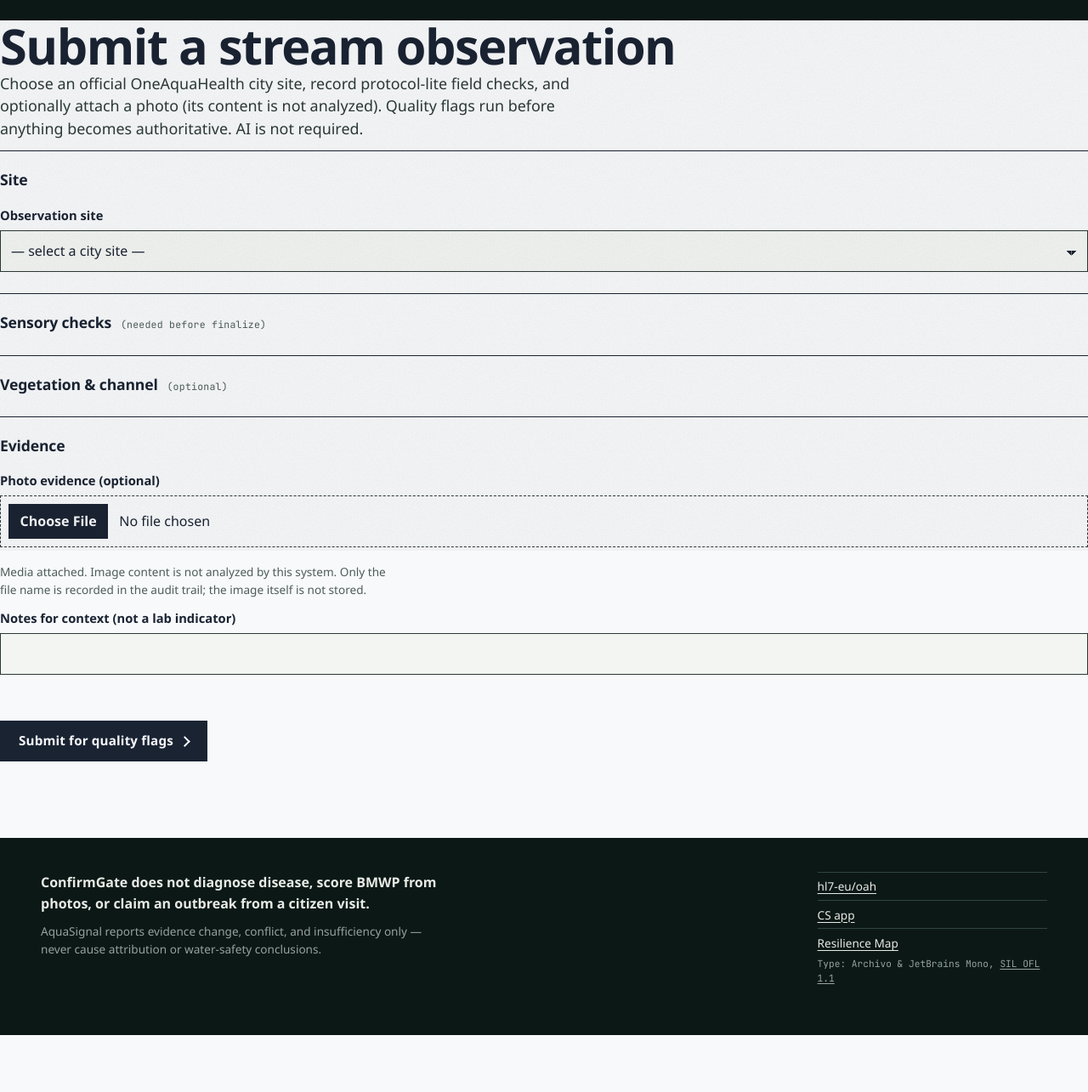
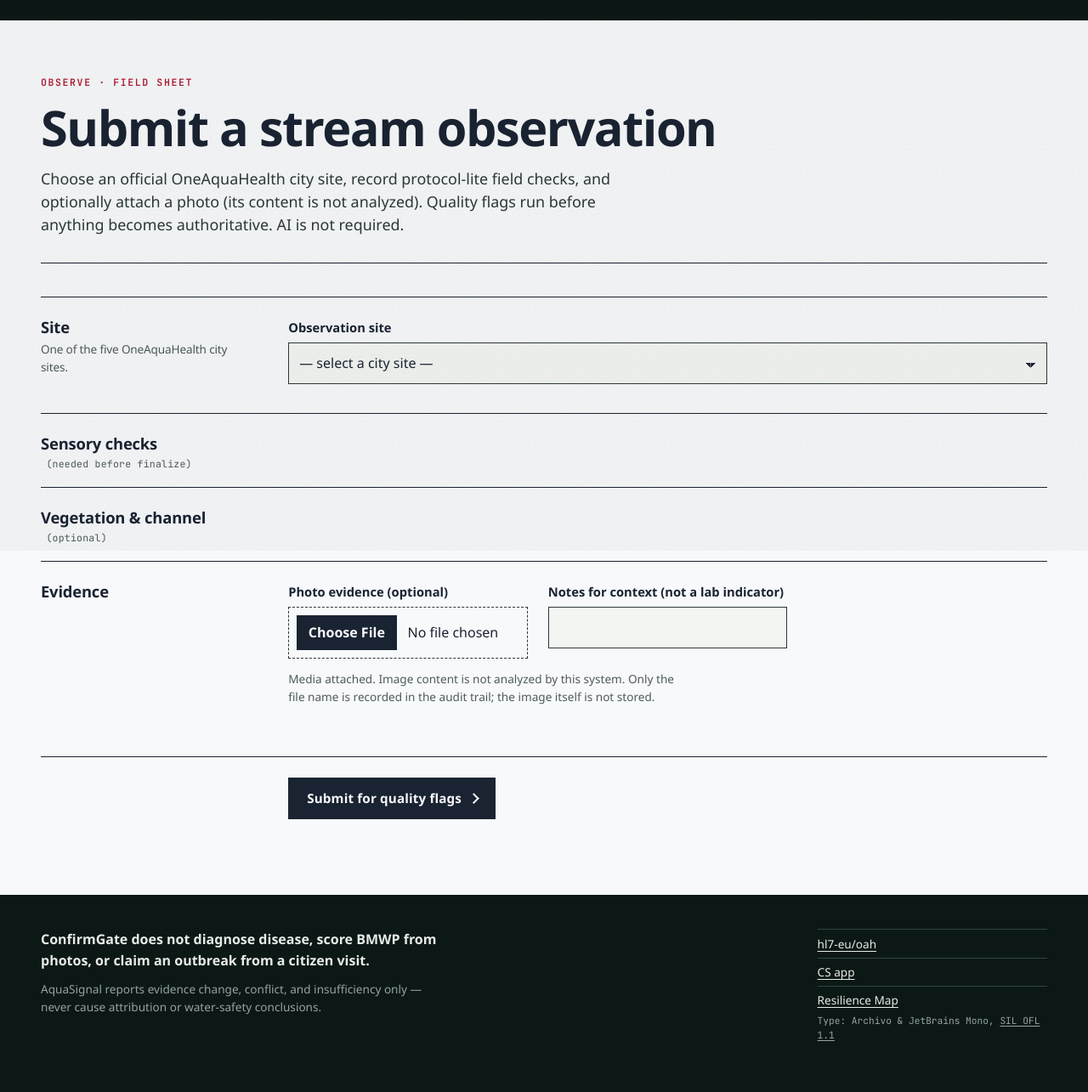
Before and after one commit to CodewithJha/aquasignal, a FastAPI app: template app/templates/upload.html in a window 1280 px wide. Shown: the part 152-1437 px from the top of the page at 85% size. Before the commit the page ends 1370 px from the top, so only its background shows below. Run offline with FastAPI, Linux system fonts and the light colour scheme; the template is opened without the code that fills it, so the values that code supplies are empty; parts of the project's set-up code (start-up, migrations or seed data) failed here and were passed over.

Commit message:
feat(ui): lay out the submit form as a field sheet
Wrap the observation form in a page head with an "Observe · field sheet"
kicker, and give each fieldset (site, sensory checks, vegetation and
channel, evidence) a label column with a short hint beside its fields.
Field names, options and form handling are unchanged.

```diff
--- a/app/static/style.css
+++ b/app/static/style.css
@@ -899,6 +899,43 @@ legend + * { clear: both; }
   margin-left: 0.35rem;
 }
 
+/* ---------- Submit sheet ---------- */
+.sheet-form { --label-col: 15rem; --col-gap: clamp(1.5rem, 4vw, 3.5rem); }
+.sheet-form fieldset {
+  display: flow-root;
+  padding-top: 1.5rem;
+  padding-bottom: 1rem;
+}
+.sheet-form legend {
+  float: left;
+  width: var(--label-col);
+  margin: 0;
+  font-size: inherit;
+}
+.sheet-form legend + * { clear: none; }
+.sheet-form .fs-label { display: block; }
+.sheet-form .fs-label strong {
+  display: block;
+  font-size: 1.15rem;
+  font-weight: 800;
+  font-stretch: 112%;
+  letter-spacing: -0.01em;
+  line-height: 1.15;
+}
+.sheet-form .fs-fields {
+  margin-left: calc(var(--label-col) + var(--col-gap));
+  display: grid;
+  grid-template-columns: repeat(auto-fit, minmax(15rem, 1fr));
+  gap: 0 1.5rem;
+  min-width: 0;
+}
+.sheet-form .fs-fields > .hint { grid-column: 1 / -1; margin: -0.25rem 0 1rem; }
+.sheet-form .actions {
+  border-top: var(--rule-ink);
+  padding-top: 1.5rem;
+  padding-left: calc(var(--label-col) + var(--col-gap));
+}
+
 /* ---------- Footer ---------- */
 .site-footer {
   background: var(--deep);
--- a/app/templates/upload.html
+++ b/app/templates/upload.html
@@ -66,17 +66,21 @@
 </section>
 {% endif %}
 
-<section class="panel" aria-labelledby="submit-heading">
+<section class="wrap" aria-labelledby="submit-heading">
+  <header class="page-head">
+    <p class="kicker">Observe · field sheet</p>
     <h2 id="submit-heading">Submit a stream observation</h2>
     <p class="lede">
       Choose an official OneAquaHealth city site, record protocol-lite field checks,
       and optionally attach a photo (its content is not analyzed). Quality flags run before anything
       becomes authoritative. AI is not required.
     </p>
+  </header>
 
-  <form action="/upload" method="post" enctype="multipart/form-data" novalidate>
+  <form action="/upload" method="post" enctype="multipart/form-data" novalidate class="sheet-form">
     <fieldset>
-      <legend>Site</legend>
+      <legend><span class="fs-label"><strong>Site</strong><span class="hint">One of the five OneAquaHealth city sites.</span></span></legend>
+      <div class="fs-fields">
         <label for="site">{{ "Observation site" }}
           <select id="site" name="site" required autocomplete="off">
             <option value="">— select a city site —</option>
@@ -85,10 +89,12 @@
             {% endfor %}
           </select>
         </label>
+      </div>
     </fieldset>
 
     <fieldset>
-      <legend>Sensory checks <span class="req-note">(needed before finalize)</span></legend>
+      <legend><span class="fs-label"><strong>Sensory checks</strong> <span class="req-note">(needed before finalize)</span></span></legend>
+      <div class="fs-fields">
         {% for field in field_catalog if field.code in ['foam', 'colour', 'smell'] %}
         <label for="{{ field.code }}">{{ field.label }}
           <select id="{{ field.code }}" name="{{ field.code }}">
@@ -99,10 +105,12 @@
           {% if field.help %}<span class="hint">{{ field.help }}</span>{% endif %}
         </label>
         {% endfor %}
+      </div>
     </fieldset>
 
     <fieldset>
-      <legend>Vegetation &amp; channel <span class="req-note">(optional)</span></legend>
+      <legend><span class="fs-label"><strong>Vegetation &amp; channel</strong> <span class="req-note">(optional)</span></span></legend>
+      <div class="fs-fields">
         {% for field in field_catalog if field.code not in ['foam', 'colour', 'smell'] %}
         <label for="{{ field.code }}">{{ field.label }}
           <select id="{{ field.code }}" name="{{ field.code }}">
@@ -113,17 +121,20 @@
           {% if field.help %}<span class="hint">{{ field.help }}</span>{% endif %}
         </label>
         {% endfor %}
+      </div>
     </fieldset>
 
     <fieldset>
-      <legend>Evidence</legend>
+      <legend><span class="fs-label"><strong>Evidence</strong></span></legend>
+      <div class="fs-fields">
         <label for="photo">Photo evidence (optional)
           <input id="photo" type="file" name="photo" accept="image/*" />
         </label>
-      <p class="hint">Media attached. Image content is not analyzed by this system. Only the file name is recorded in the audit trail; the image itself is not stored.</p>
         <label for="notes">Notes for context (not a lab indicator)
           <input id="notes" name="notes" value="{{ notes }}" maxlength="500" />
         </label>
+        <p class="hint">Media attached. Image content is not analyzed by this system. Only the file name is recorded in the audit trail; the image itself is not stored.</p>
+      </div>
     </fieldset>
 
     <div class="actions">
```
Lines whose indentation alone changed are shown as unchanged.
